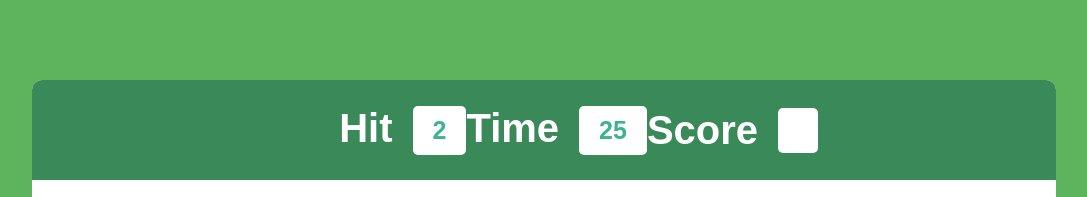
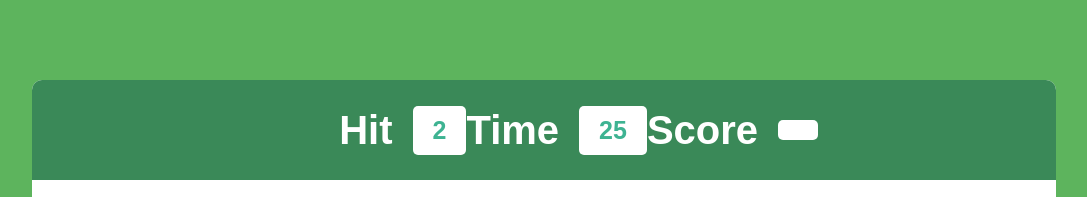
Before and after one commit to Suket-Sharma/bubble-game, a plain HTML site: page index.html in a window 1280 px wide. Shown: the top 197 px of the page, without its empty margins (96-1183 px from the left). Drawn offline with Linux system fonts and the light colour scheme.

Commit message:
Update style.css

```diff
--- a/style.css
+++ b/style.css
@@ -35,15 +35,17 @@ html,body{
 }
 #elem{
   display: flex;
-  justify-content: center;
+  justify-content: space-around;
+  align-items: center;
   gap: 20px;
 
-} h2{
+}
+h2{
   font-size: 40px;
   font-weight: 600;
   color: white;
 }
-#elem #box{
+ #box{
   padding: 10px 20px;
   border-radius: 5px;
   background-color: white;
```
